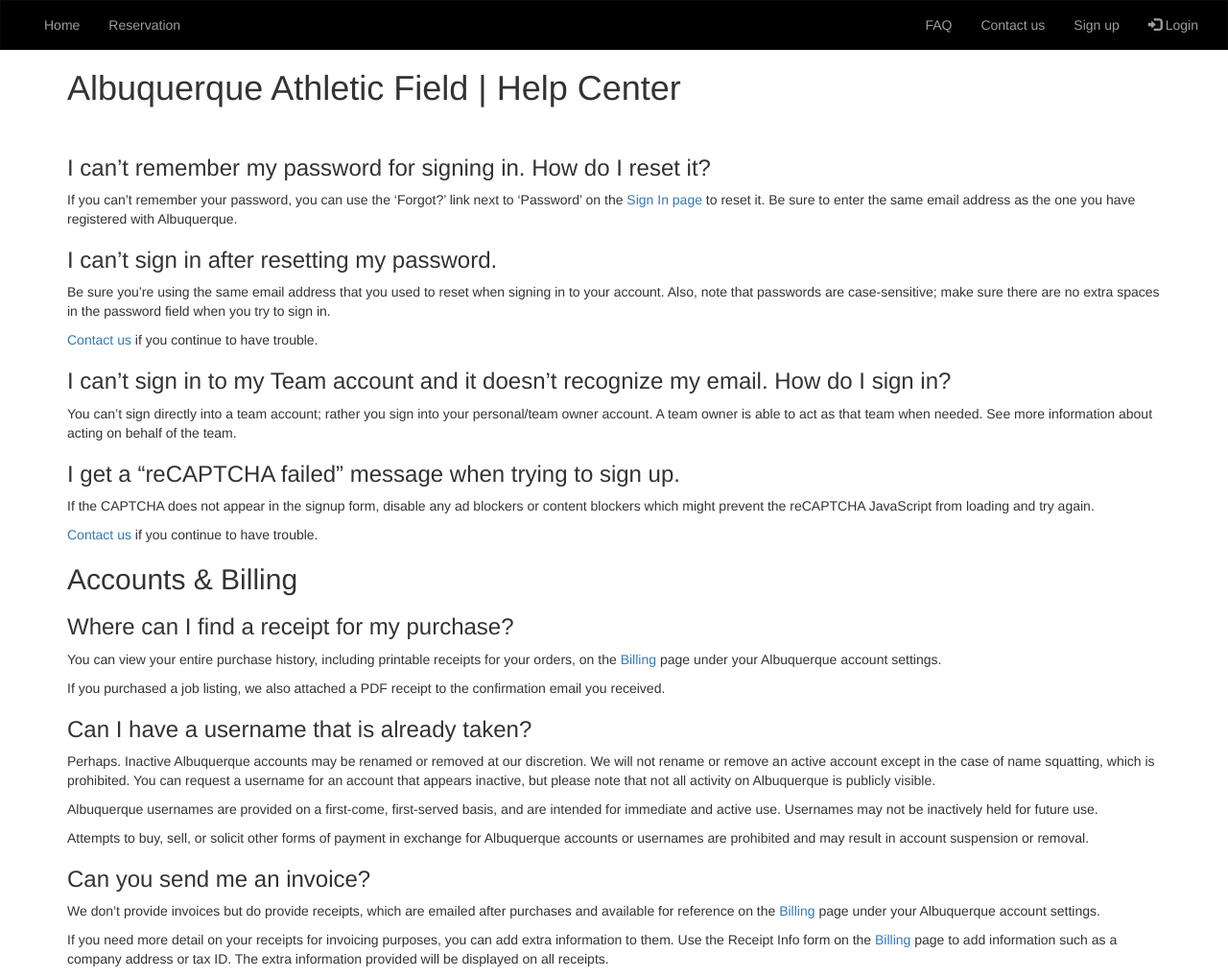
After one commit to isqa-8210-team-1/Albuquerque-Athletic-Field-Reservation-System-Scenario, a Django app: page /FAQ/ in a window 1280 px wide. The commit adds this page. Shown: the whole page at 96% size. Run offline with Django 3.2, Linux system fonts and the light colour scheme; some libraries are stand-ins or nearby versions.

Commit message:
changes in profit, contact us, FAQ

```diff
--- a/account/templates/base.html
+++ b/account/templates/base.html
@@ -38,13 +38,14 @@
             </div>
             <div class="collapse navbar-collapse" id="myNavbar">
                 <ul class="nav navbar-nav">
-                    <li><a href={"http://127.0.0.1:8000/home/"}>Home</a></li>
+                    <li><a href={% url 'home' %}>Home</a></li>
                     <li><a href="{}">Reservation</a></li>
 
                 </ul>
                 <ul class="nav navbar-nav navbar-right">
-                    <li><a href="{}">FAQ</a></li>
-                    <li><a href="{}">Contact us</a></li>
+                    <li><a href="{%  url 'FAQ' %}">FAQ</a></li>
+                    <li><a href="{% url 'contact' %}">Contact us</a></li>
+
                     {% if user.is_authenticated %}
                         <li class="dropdown">
                             <a href="#" class="dropdown-toggle" data-toggle="dropdown" role="button" aria-expanded="false">
--- /dev/null
+++ b/account/templates/registration/FAQ.html
@@ -0,0 +1,55 @@
+{% extends 'base.html' %}
+{% load staticfiles %}
+{% load crispy_forms_tags %}
+{% block title %}Albuquerque Athletic Field | Help Center {{ block.super }}{% endblock %}
+{% block content %}
+
+   <!-- Contact us page -->
+
+    <h1> Albuquerque Athletic Field | Help Center</h1><br/>
+
+<h3 id="i-cant-remember-my-password-for-signing-in-how-do-i-reset-it">I can’t remember my password for signing in. How do I reset it?</h3>
+
+<p>If you can’t remember your password, you can use the ‘Forgot?’ link next to ‘Password’ on the <a href="{ % url 'signup' %}">Sign In page</a> to reset it. Be sure to enter the same email address as the one you have registered with Albuquerque.</p>
+
+<h3 id="i-cant-sign-in-after-resetting-my-password">I can’t sign in after resetting my password.</h3>
+
+<p>Be sure you’re using the same email address that you used to reset when signing in to your account. Also, note that passwords are case-sensitive; make sure there are no extra spaces in the password field when you try to sign in.</p>
+
+<p><a href="{% url 'contact' %}">Contact us</a> if you continue to have trouble.</p>
+
+<h3 id="i-cant-sign-in-to-my-team-account-and-it-doesnt-recognize-my-email-how-do-i-sign-in">I can’t sign in to my Team account and it doesn’t recognize my email. How do I sign in?</h3>
+
+<p>You can’t sign directly into a team account; rather you sign into your personal/team owner account. A team owner is able to act as that team when needed. See more information about acting on behalf of the team</a>.</p>
+
+<h3 id="i-get-a-recaptcha-failed-message-when-trying-to-sign-up">I get a “reCAPTCHA failed” message when trying to sign up.</h3>
+
+
+
+<p>If the CAPTCHA does not appear in the signup form, disable any ad blockers or content blockers which might prevent the reCAPTCHA JavaScript from loading and try again.</p>
+
+<p><a href="{% url 'contact' %}">Contact us</a> if you continue to have trouble.</p>
+
+<h2 id="accounts--billing">Accounts &amp; Billing</h2>
+
+<h3 id="where-can-i-find-a-receipt-for-my-purchase">Where can I find a receipt for my purchase?</h3>
+
+<p>You can view your entire purchase history, including printable receipts for your orders, on the <a href="">Billing</a> page under your Albuquerque account settings.</p>
+
+<p>If you purchased a job listing, we also attached a PDF receipt to the confirmation email you received.</p>
+
+<h3 id="can-i-have-a-username-that-is-already-taken">Can I have a username that is already taken?</h3>
+
+<p>Perhaps. Inactive Albuquerque accounts may be renamed or removed at our discretion. We will not rename or remove an active account except in the case of name squatting, which is prohibited. You can request a username for an account that appears inactive, but please note that not all activity on Albuquerque is publicly visible.</p>
+
+<p>Albuquerque usernames are provided on a first-come, first-served basis, and are intended for immediate and active use. Usernames may not be inactively held for future use.</p>
+
+<p>Attempts to buy, sell, or solicit other forms of payment in exchange for Albuquerque accounts or usernames are prohibited and may result in account suspension or removal.</p>
+
+<h3 id="can-you-send-me-an-invoice">Can you send me an invoice?</h3>
+
+<p>We don’t provide invoices but do provide receipts, which are emailed after purchases and available for reference on the <a href="">Billing</a> page under your Albuquerque account settings.</p>
+
+<p>If you need more detail on your receipts for invoicing purposes, you can add extra information to them. Use the Receipt Info form on the <a href="">Billing</a> page to add information such as a company address or tax ID. The extra information provided will be displayed on all receipts.</p>
+
+{% endblock %}
--- a/account/urls.py
+++ b/account/urls.py
@@ -12,8 +12,11 @@ urlpatterns = [
     path('', views.home, name='home'),
     re_path(r'^home/$', views.home, name='home'),
     path('', views.HomePageView, name = 'home'),
-    path('users/<int:pk>/',views.profile_view, name='profile_view'),
-    path('users/<int:pk>/edit/',views.profile_edit, name='profile_edit'),
+    path('user/<int:pk>/',views.profile_view, name='profile_view'),
+    path('user/<int:pk>/edit/',views.profile_edit, name='profile_edit'),
     path('signup/', views.signup, name='signup'),
     path('register/', views.registerFullProfile, name='register'),
+    path('contact/', views.contact, name='contact'),
+    path('FAQ/', views.FAQ, name='FAQ'),
+
 ]
--- a/account/views.py
+++ b/account/views.py
@@ -49,20 +49,32 @@ def registerFullProfile(request):
 @login_required
 def profile_edit(request, pk):
    user = get_object_or_404(MyUser, pk=pk)
-   #if request.method == "POST":
-   #    # update
-   #    form = UpdateProfileForm(request.POST, instance=user)
-   #    if form.is_valid():
-   #        user = form.save(commit=False)
-   #        user.save()
-   #        action = "edited"
-   #        return render(request, 'registration/profile_view.html', {'user_form': user, 'action': action})
-   #else:
-   # TODO: update to edit
-   #form = UpdateProfileForm(instance=user)
-   return render(request, 'registration/profile_view.html', {'user_form': user})
+   if request.method == "POST":
+      # update
+      form = UpdateProfileForm(request.POST, instance=user)
+      if form.is_valid():
+          user = form.save(commit=False)
+          user.save()
+          action = "edited"
+          return render(request, 'registration/profile_view.html', {'user_form': user, 'action': action})
+   else:
+       # edit
+    form = UpdateProfileForm(instance=user)
+   return render(request, 'registration/profile_edit.html', {'form': form})
+
 
 @login_required
 def profile_view(request, pk):
    user = get_object_or_404(MyUser, pk=pk)
    return render(request, 'registration/profile_view.html', {'user_form': user})
+
+
+def contact(request):
+    form_class = ContactForm
+
+    return render(request, 'registration/contact.html', {
+        'form': form_class,
+    })
+
+def FAQ(request):
+ return render(request, 'registration/FAQ.html', {'registration': FAQ})
```
Also changed, not shown: account/forms.py (+9 -1 lines), account/templates/home.html (+18 -2 lines), account/templates/registration/contact.html (added, +16 -0 lines), account/templates/registration/profile_edit.html (+8 -53 lines), account/templates/registration/profile_view.html (+41 -13 lines), db.sqlite3, static/images/capture.jpg (added).
